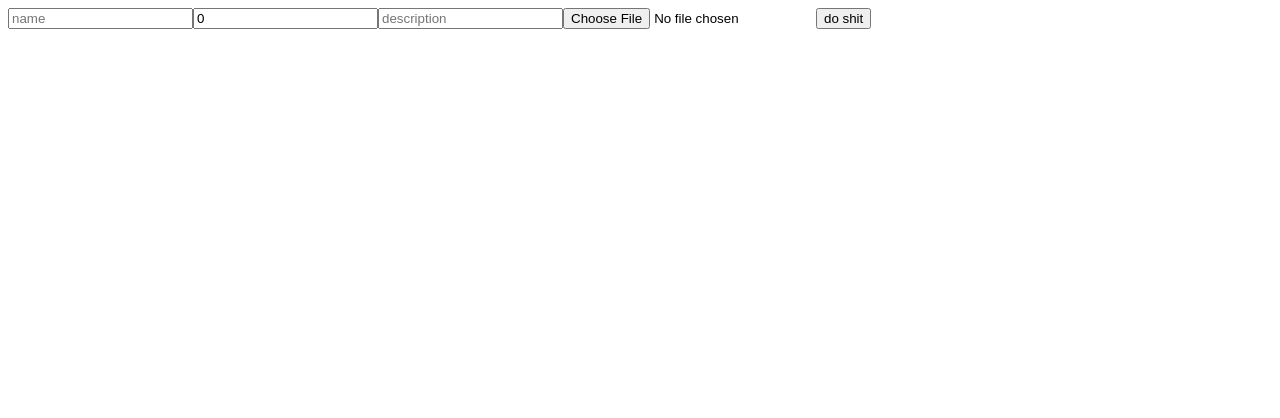
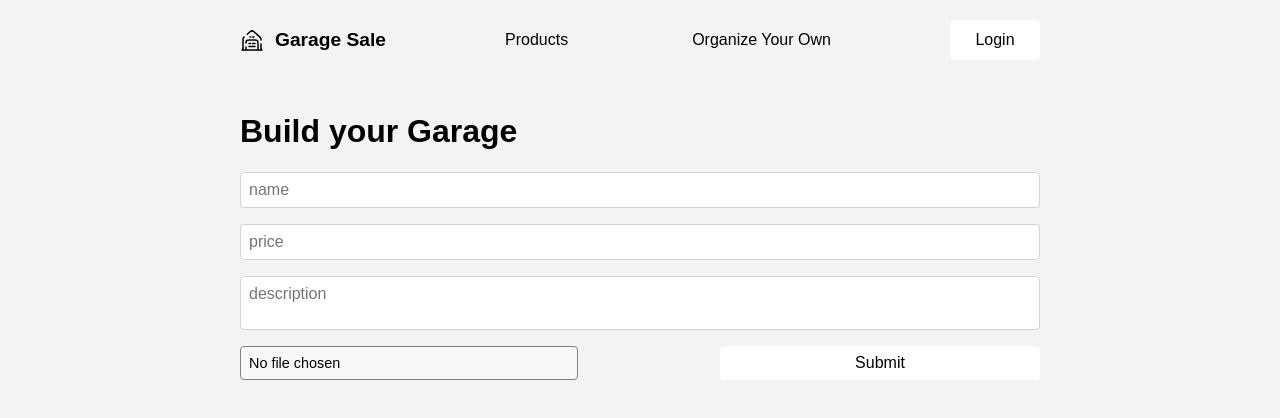
Before and after one commit to V1nce-dev/Garage-Sale, a Next.js app in the folder client/: page /build in a window 1280 px wide. Shown: the top 418 px of the page. Built offline with nearby package versions, Linux system fonts and the light colour scheme.

Commit message:
Build page

```diff
--- a/client/src/app/layout.jsx
+++ b/client/src/app/layout.jsx
@@ -1,4 +1,5 @@
 import StyledComponentsRegistry from "./registry";
+import NavBar from "@/components/nav/NavBar";
 
 export default function RootLayout({ children }) {
 
@@ -6,7 +7,8 @@ export default function RootLayout({ children }) {
     <html>
       <body>
         <StyledComponentsRegistry>
-            {children}
+          <NavBar/>
+          {children}
         </StyledComponentsRegistry>
       </body>
     </html>
--- a/client/src/app/page.jsx
+++ b/client/src/app/page.jsx
@@ -1,11 +1,9 @@
 "use client";
-import NavBar from "@/components/nav/NavBar";
 import HomePage from "@/components/home/home";
 
 const Page = () => {
   return (
     <div>
-      <NavBar/>
       <HomePage/>
     </div>
   );
--- a/client/src/components/form/BuildForm.jsx
+++ b/client/src/components/form/BuildForm.jsx
@@ -1,35 +1,169 @@
 "use client";
-import { useState } from "react";
+import { useState, useEffect } from "react";
 import Link from "next/link";
 import axios from "axios";
-import styled from "styled-components";
+import styled, { createGlobalStyle } from "styled-components";
+
+const GloabalStyle = createGlobalStyle`
+  a{
+    text-decoration: none;
+  }
+`;
+
+const Container = styled.div`
+  display: flex;
+  flex-direction: column;
+  margin-top: 2rem;
+  margin-left: 15rem;
+  margin-right: 15rem;
+`;
+
+const Form = styled.form`
+  display: flex;
+  flex-direction: column;
+`;
 
 const Input = styled.input`
+  border: 1px solid lightgray;
+  padding: 0.5rem;
+  margin-bottom: 1rem;
+  font-size: 1rem;
+  border-radius: 0.25rem;
 
-`
+  &[type="number"]::-webkit-inner-spin-button,
+  &[type="number"]::-webkit-outer-spin-button {
+    -webkit-appearance: none;
+    margin: 0;
+  }
+
+  &[type="number"] {
+    -moz-appearance: textfield; /* For Firefox */
+  }
+
+  &[type="file"] {
+    border: 1px solid gray;
+    background-color: #f8f8f8;
+    padding: 0.5rem;
+    font-size: 0.9rem;
+    border-radius: 0.25rem;
+    width: 40%;
+    margin: 0;
+  }
+
+  &[type="file"]::file-selector-button {
+    display: none;
+  }
+`;
+
+const TextArea = styled.textarea`
+  border: 1px solid lightgray;
+  padding: 0.5rem;
+  margin-bottom: 1rem;
+  font-size: 1rem;
+  font-family: sans-serif;
+  border-radius: 0.25rem;
+  resize: none;
+`;
+
+const Button = styled.button`
+  background: white;
+  color: black;
+  padding: 0.5rem;
+  border: none;
+  border-radius: 0.25rem;
+  cursor: pointer;
+  font-size: 1rem;
+  transition: background-color 0.2s;
+  width: 40%;
+  &:hover {
+    background: #f4f7fa;
+  }
+`;
+
+const FormFooter = styled.div`
+  display: flex;
+  justify-content: space-between;
+  align-items: center;
+`;
+
+const ProductList = styled.div`
+  margin-top: 2rem;
+  display: flex;
+  flex-wrap: wrap;
+  gap: 1rem;
+`;
+
+const ProductItem = styled.div`
+  flex: 1 0 200px;
+  padding: 1rem;
+  border: 1px solid lightgray;
+  border-radius: 0.25rem;
+  margin-bottom: 1rem;
+  cursor: pointer;
+  transition: box-shadow 0.2s;
+  color: black;
+
+  &:hover {
+    box-shadow: 0 0 10px rgba(0, 0, 0, 0.1);
+  }
+`;
+
+const Error = styled.h1`
+  color: red;
+  font-size: medium;
+`;
+
+const DeleteButton = styled.button`
+  border: none;
+  border-radius: 5px;
+  padding: 5px;
+  margin-bottom: 1rem;
+  height: 2rem;
+  width: 4rem;
+  background: white;
+
+  &:hover {
+    background: #f4f7fa;
+  }
+`;
 
 const BuildForm = () => {
   const [name, setName] = useState("");
-  const [price, setPrice] = useState(0);
+  const [price, setPrice] = useState("");
   const [description, setDescription] = useState("");
   const [image, setImage] = useState();
   const [products, setProducts] = useState([]);
+  const [error, setError] = useState(null);
 
   const handleImageChange = (e) => {
     setImage(e.target.files[0]);
   };
+
+  useEffect(() => {
+    const loadProducts = async () => {
+      const products = JSON.parse(localStorage.getItem("products")) || [];
+      setProducts(products);
+    };
+
+    loadProducts();
+  }, []);
+
+  useEffect(() => {
+    localStorage.setItem("products", JSON.stringify(products));
+  }, [products]);
 
   const handleSubmit = async (e) => {
     e.preventDefault();
     try {
       const formData = new FormData();
       formData.append("name", name);
-      formData.append("price", price);
+      formData.append("price", Number(price));
       formData.append("description", description);
       formData.append("image", image);
+      formData.append("creator", window.localStorage.getItem("userId"));
 
       const response = await axios.post(
-        "http://localhost:8080/api/post/",
+        "http://localhost:8080/api/post",
         formData
       );
 
@@ -41,54 +175,72 @@ const BuildForm = () => {
         image: URL.createObjectURL(image),
       };
 
-      setProducts([...products, newProduct]);
+      setProducts((prevProducts) => [...prevProducts, newProduct]);
 
       setName("");
       setPrice("");
       setDescription("");
       setImage(null);
     } catch (error) {
-      console.log(error.response.data);
+      setError(error.response.data.message);
+    }
+  };
+
+  const handleDelete = async (id) => {
+    try {
+      await axios.delete(`http://localhost:8080/api/post/${id}`);
+
+      setProducts((prevProducts) =>
+        prevProducts.filter((product) => product._id !== id)
+      );
+    } catch (error) {
+      setError(error.response.data.message);
     }
   };
 
   return (
-    <div>
-      <form onSubmit={handleSubmit}>
-        <input
+    <Container>
+      <GloabalStyle />
+      <h1>Build your Garage</h1>
+      {error && <Error>{error}</Error>}
+      <Form onSubmit={handleSubmit}>
+        <Input
           type="text"
           value={name}
           onChange={(e) => setName(e.target.value)}
           placeholder="name"
         />
-        <input
+        <Input
           type="number"
           value={price}
           onChange={(e) => setPrice(e.target.value)}
           placeholder="price"
         />
-        <input
-          type="text"
+        <TextArea
           value={description}
           onChange={(e) => setDescription(e.target.value)}
           placeholder="description"
         />
-        <input type="file" onChange={handleImageChange} />
-        <button>do shit</button>
-      </form>
-
-      <div>
+        <FormFooter>
+          <Input type="file" onChange={handleImageChange} />
+          <Button>Submit</Button>
+        </FormFooter>
+      </Form>
+      <ProductList>
         {products.map((product) => (
           <div key={product._id}>
             <Link href={`/build/${product._id}`}>
-              <div>
+              <ProductItem>
                 {product.name} - {product.description}
-              </div>
+              </ProductItem>
             </Link>
+            <DeleteButton onClick={() => handleDelete(product._id)}>
+              Delete
+            </DeleteButton>
           </div>
         ))}
-      </div>
-    </div>
+      </ProductList>
+    </Container>
   );
 };
 
--- a/client/src/components/nav/NavBar.jsx
+++ b/client/src/components/nav/NavBar.jsx
@@ -1,3 +1,4 @@
+"use client"
 import React, { useState, useEffect } from "react";
 import styled, { ThemeProvider, createGlobalStyle } from "styled-components";
 
```
Also changed, not shown: 22 other files (tests, documents, lock files or other folders).
